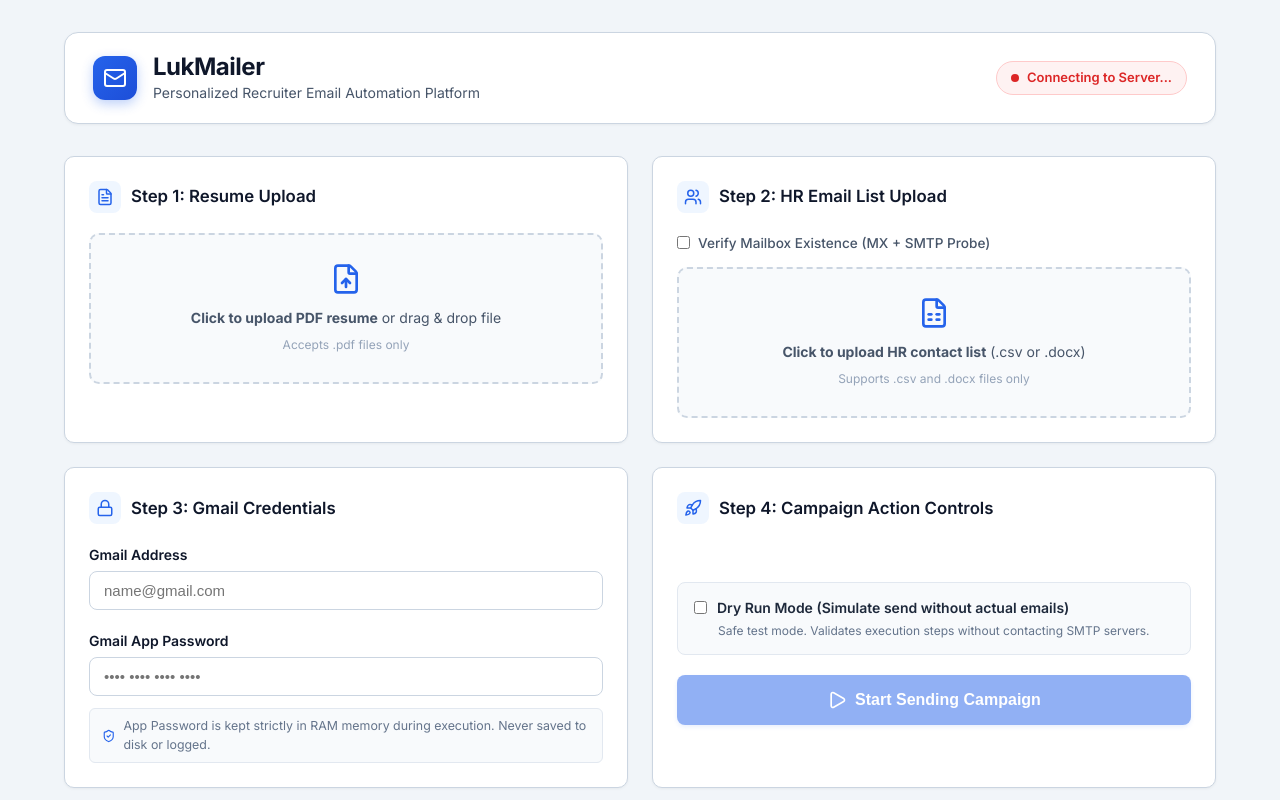
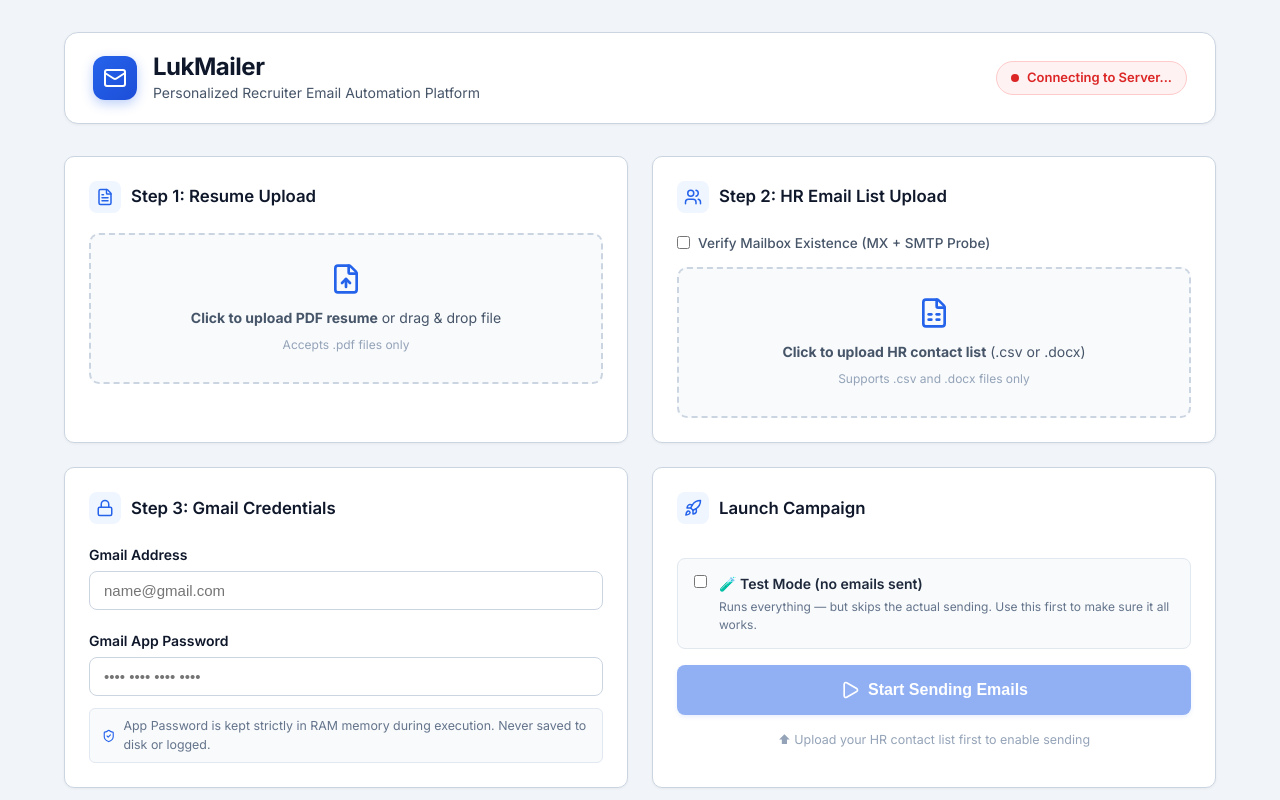
Before and after one commit to gokul3177/LukMailer, a React app in the folder frontend/: page / in a window 1280 px wide. Shown: the top 800 px of the page. Built offline with nearby package versions, Linux system fonts and the light colour scheme; no server answers; the HTML template or start-up script is replaced by a standard one.

Commit message:
ui: clearer Launch Campaign card, plain-english dry run label, recipient count badge

```diff
--- a/frontend/src/App.jsx
+++ b/frontend/src/App.jsx
@@ -203,30 +203,38 @@ export default function App() {
                 <div className="card-title-icon">
                   <Rocket size={18} />
                 </div>
-                <span>Step 4: Campaign Action Controls</span>
+                <span>Launch Campaign</span>
               </div>
+              {contacts && contacts.length > 0 && (
+                <span style={{ fontSize: '0.8rem', fontWeight: 600, background: '#eff6ff', color: '#2563eb', border: '1px solid #bfdbfe', borderRadius: '20px', padding: '0.2rem 0.75rem' }}>
+                  {contacts.length} recipients ready
+                </span>
+              )}
             </div>
 
-            <div style={{ flex: 1, display: 'flex', flexDirection: 'column', justifyContent: 'center' }}>
-              <div style={{ marginBottom: '1.25rem', background: '#f8fafc', padding: '0.875rem 1rem', borderRadius: '8px', border: '1px solid #e2e8f0' }}>
-                <div style={{ display: 'flex', alignItems: 'center', gap: '0.625rem' }}>
+            <div style={{ flex: 1, display: 'flex', flexDirection: 'column', justifyContent: 'center', gap: '1rem' }}>
+
+              {/* Dry Run Toggle */}
+              <label htmlFor="dryrun-check" style={{ display: 'flex', alignItems: 'flex-start', gap: '0.75rem', background: dryRun ? '#fefce8' : '#f8fafc', padding: '0.875rem 1rem', borderRadius: '8px', border: `1px solid ${dryRun ? '#fde68a' : '#e2e8f0'}`, cursor: 'pointer', transition: 'all 0.2s' }}>
                 <input
                   type="checkbox"
                   id="dryrun-check"
                   checked={dryRun}
                   onChange={(e) => setDryRun(e.target.checked)}
                   disabled={isSending}
-                    style={{ cursor: 'pointer' }}
+                  style={{ cursor: 'pointer', marginTop: '2px', flexShrink: 0 }}
                 />
-                  <label htmlFor="dryrun-check" style={{ fontWeight: 600, fontSize: '0.875rem', cursor: 'pointer', color: '#1e293b' }}>
-                    Dry Run Mode (Simulate send without actual emails)
+                <div>
+                  <div style={{ fontWeight: 600, fontSize: '0.875rem', color: '#1e293b' }}>
+                    🧪 Test Mode (no emails sent)
+                  </div>
+                  <div style={{ fontSize: '0.75rem', color: '#64748b', marginTop: '0.2rem' }}>
+                    Runs everything — but skips the actual sending. Use this first to make sure it all works.
+                  </div>
+                </div>
               </label>
-                </div>
-                <p style={{ fontSize: '0.75rem', color: '#64748b', marginTop: '0.25rem', marginLeft: '1.5rem' }}>
-                  Safe test mode. Validates execution steps without contacting SMTP servers.
-                </p>
-              </div>
 
+              {/* Action Button */}
               {!isSending ? (
                 <button
                   className="btn btn-primary"
@@ -234,7 +242,8 @@ export default function App() {
                   onClick={handleStartCampaign}
                   disabled={!contacts || contacts.length === 0}
                 >
-                  <Play size={20} /> Start Sending Campaign
+                  <Play size={20} />
+                  {dryRun ? 'Run Test Campaign' : 'Start Sending Emails'}
                 </button>
               ) : (
                 <button
@@ -242,12 +251,18 @@ export default function App() {
                   style={{ width: '100%', padding: '0.875rem', fontSize: '1rem' }}
                   onClick={handleStopCampaign}
                 >
-                  <Square size={20} /> Stop Campaign Execution
+                  <Square size={20} /> Stop Campaign
                 </button>
               )}
 
+              {!contacts || contacts.length === 0 ? (
+                <p style={{ fontSize: '0.78rem', color: '#94a3b8', textAlign: 'center', margin: 0 }}>
+                  ⬆ Upload your HR contact list first to enable sending
+                </p>
+              ) : null}
+
               {errorMessage && (
-                <div style={{ marginTop: '1rem', color: '#dc2626', fontSize: '0.85rem', display: 'flex', alignItems: 'center', gap: '0.375rem', background: '#fef2f2', padding: '0.625rem', borderRadius: '8px', border: '1px solid #fecaca' }}>
+                <div style={{ color: '#dc2626', fontSize: '0.85rem', display: 'flex', alignItems: 'center', gap: '0.375rem', background: '#fef2f2', padding: '0.625rem', borderRadius: '8px', border: '1px solid #fecaca' }}>
                   <AlertCircle size={16} />
                   <span>{errorMessage}</span>
                 </div>
```
Lines whose indentation alone changed are shown as unchanged.
